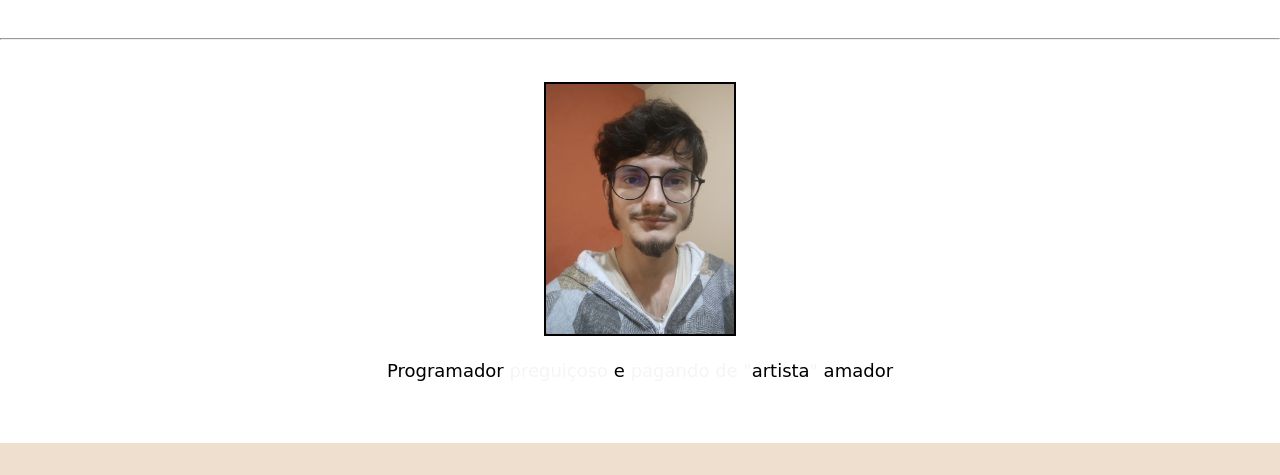
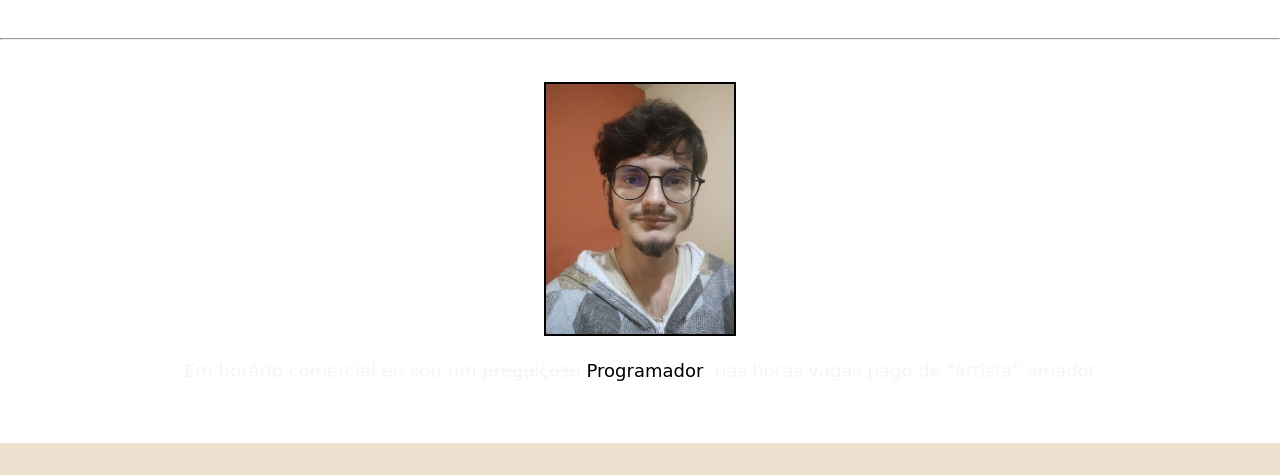
Before and after one commit to minirenatinho/minirenatinho.github.io, a plain HTML site: page index.html in a window 1280 px wide. Shown: the part 2103-2578 px from the top of the page. Drawn offline with Linux system fonts and the light colour scheme.

Commit message:
update: about text

```diff
--- a/index.html
+++ b/index.html
@@ -77,7 +77,7 @@
 
 			<div class="filter about">
 				<img src="images/minirenatinho.jpg" alt="Eu" />
-				<p>Programador <echo>preguiçoso</echo> e <echo>pagando de "</echo>artista<echo>"</echo> amador</p>
+				<p><echo>Em horário comercial eu sou um <echo id="line">preguiçoso</echo></echo> Programador<echo>, nas horas vagas pago de "artista" amador</echo></p>
 				<br/><br/>
 			</div>
 		</section>
--- a/main.css
+++ b/main.css
@@ -82,6 +82,10 @@ a:hover {
 	color: rgb(245, 245, 245);
 }
 
+#line {
+	text-decoration: line-through;
+}
+
 /* css adapted from https://www.w3schools.com/howto/howto_js_filter_elements.asp*/
 
 .filter {
@@ -134,4 +138,8 @@ a:hover {
 	.feed-session {
 		margin-top: 30px;
 	}
+
+	echo {
+		display: none;
+	}
 }
```
